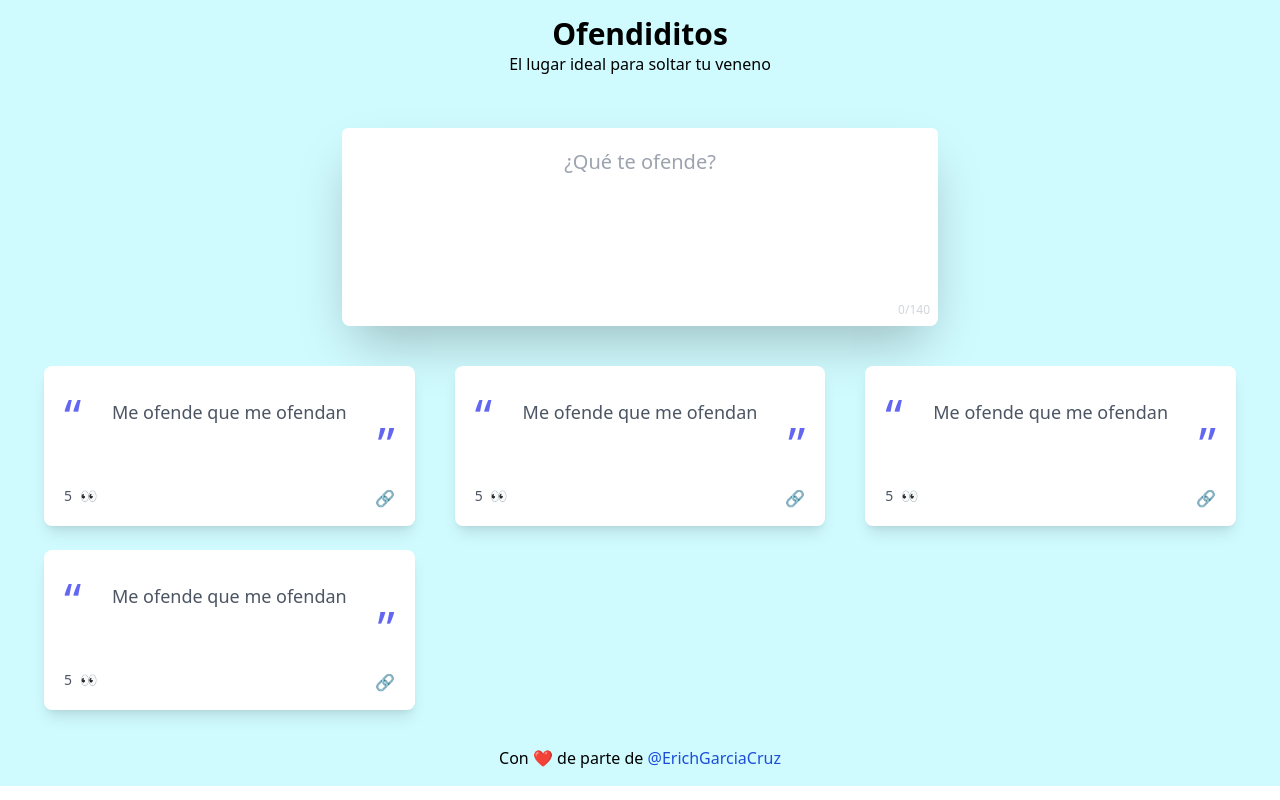
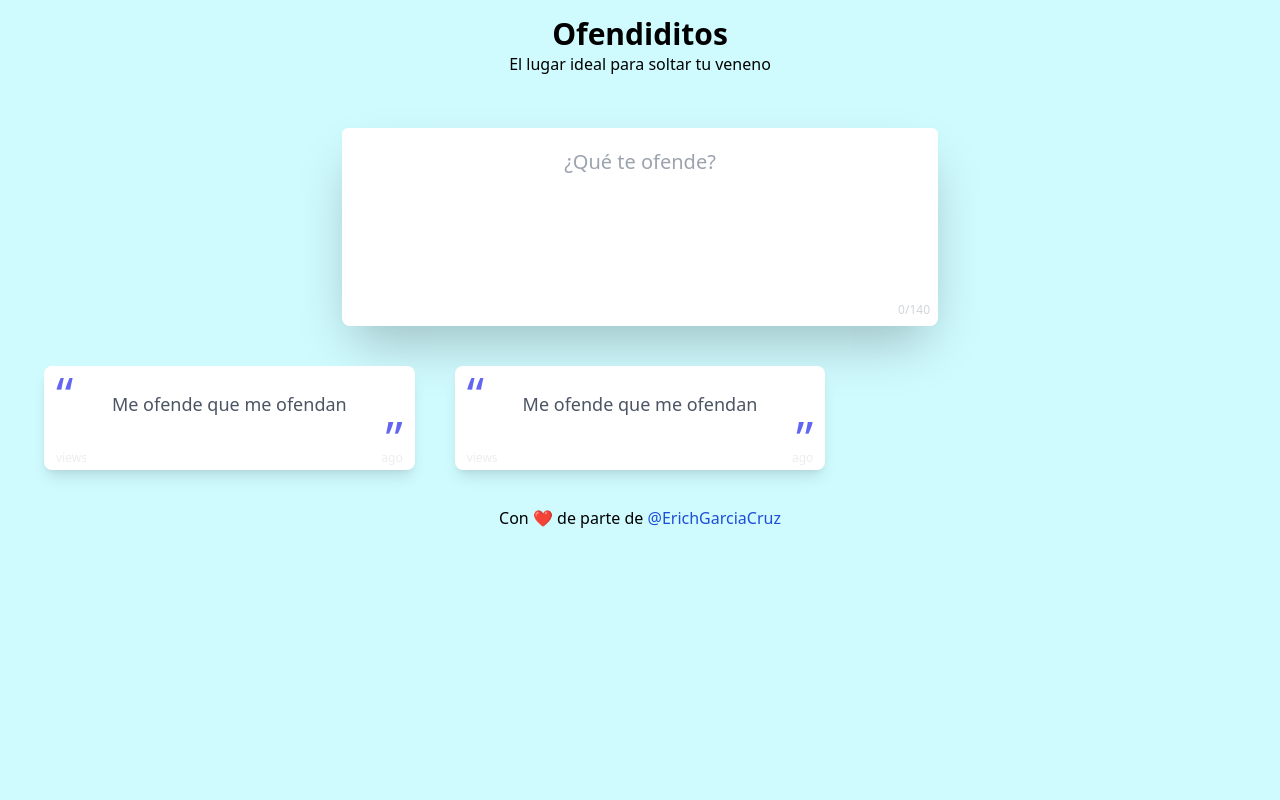
Before and after one commit to n3omaster/ofendiditos, a React (Create React App) app: page / in a window 1280 px wide. Built offline with nearby package versions, Linux system fonts and the light colour scheme.

Commit message:
Improved Desing Better state management on Homepage

```diff
--- a/public/index.html
+++ b/public/index.html
@@ -25,7 +25,7 @@
   <title>Ofendiditos</title>
 </head>
 
-<body>
+<body class="h-screen bg-cyan-100">
   <noscript>You need to enable JavaScript to run this app.</noscript>
   <div id="root"></div>
   <!--
--- a/src/App.js
+++ b/src/App.js
@@ -7,7 +7,7 @@ import { HomePage } from './pages/HomePage';
 
 function App() {
   return (
-    <div className="bg-cyan-100 py-4 px-6">
+    <div className="py-4 px-6">
 
       <Link to="/">
         <a href="/"><h1 className="text-3xl font-bold text-center">Ofendiditos</h1></a>
--- a/src/components/OffenseCard.js
+++ b/src/components/OffenseCard.js
@@ -4,23 +4,20 @@ import React from 'react'
 // Wouter Router like React Router
 import { Link } from "wouter";
 
-function OffenseCard({ offense = { id: 0, text: "", views: 1, timestamp: "" } }) {
-
-    // Use a custom Hook for the visits
-    // useHitView()
+function OffenseCard({ offense = { id: 0, text: "", views: 1, timestamp: "1 hour" } }) {
 
     return (
         <Link to={`/offense/${offense.id}`}>
             <a href={`/offense/${offense.id}`} className="animate__animated animate__fadeIn min-w-screen flex items-center justify-center px-5 pt-5 pb-1">
-                <div className="w-full mx-auto rounded-lg bg-white shadow-lg px-5 pt-5 pb-4 text-gray-800">
-                    <div className="w-full mb-10">
-                        <div className="text-5xl text-indigo-500 text-left leading-tight h-3">“</div>
-                        <p className="text-lg text-gray-600 text-center px-5">{offense.text}</p>
-                        <div className="text-5xl text-indigo-500 text-right leading-tight h-3 -mt-3">”</div>
+                <div className="w-full mx-auto rounded-lg bg-white shadow-lg px-3 pt-1 pb-1 text-gray-800">
+                    <div className="w-full">
+                        <div className="text-5xl text-indigo-500 text-left h-3">“</div>
+                        <p className="text-lg text-gray-600 text-center px-5 py-2 break-all">{offense.text}</p>
+                        <div className="text-5xl text-indigo-500 text-right h-3 -mt-3">”</div>
                     </div>
-                    <div className="w-full flex justify-between pt-5">
-                        <p className="text-sm text-gray-600 text-center">5 <span className='ml-1'>👀</span></p>
-                        <p>🔗</p>
+                    <div className="w-full flex justify-between pt-6 opacity-10 hover:opacity-90">
+                        <p className="text-xs text-gray-600 text-center">{offense.views} views</p>
+                        <p className="text-xs text-gray-600 text-center">{offense.timestamp} ago</p>
                     </div>
                 </div>
             </a>
--- a/src/components/OffensePost.js
+++ b/src/components/OffensePost.js
@@ -2,12 +2,21 @@ import React, { useState } from 'react'
 
 function OffensePost({ setOffenses }) {
 
-    const [offense, setOffense] = useState({ text: "" })
+    const [offense, setOffense] = useState({
+        id: 0,
+        text: "",
+        views: 0,
+        timestamp: ""
+    })
     const [offensecount, setOffensecount] = useState(0)
 
-    const handleSubmit = event => {
+    // Send the offense to the DB
+    const handleSubmit = (event) => {
 
-        setOffense({ text: event.target.value })
+        setOffense({
+            ...offense,
+            text: event.target.value
+        })
         setOffensecount(event.target.value.length)
 
         if (event.keyCode === 13 && event.shiftKey === false) {
--- a/src/components/OffenseView.js
+++ b/src/components/OffenseView.js
@@ -1,12 +1,15 @@
 import React from 'react'
+import { useVisit } from "../hooks/useVisit";
 
 export const OffenseView = ({ params }) => {
 
-    console.log(params.id)
+    // Use custom hook for a visit hit
+    const [visit, hit] = useVisit(params.views)
 
     return (
         <>
-            <h1>{params.id}</h1>
+            <h1>{params.id} {visit}</h1>
+            <button onClick={hit}>Hit</button>
         </>
     )
 }
--- /dev/null
+++ b/src/hooks/useVisit.js
@@ -0,0 +1,12 @@
+import { useState } from "react"
+
+export const useVisit = (initialVisit = 1) => {
+
+    const [visit, setVisit] = useState(initialVisit)
+
+    const hit = () => {
+        setVisit(visit => visit + 1)
+    }
+
+    return [visit, hit]
+}
--- a/src/pages/HomePage.js
+++ b/src/pages/HomePage.js
@@ -9,8 +9,6 @@ export const HomePage = () => {
     const [offenses, setOffenses] = useState([
         { id: 1, text: 'Me ofende que me ofendan' },
         { id: 2, text: 'Me ofende que me ofendan' },
-        { id: 3, text: 'Me ofende que me ofendan' },
-        { id: 4, text: 'Me ofende que me ofendan' }
     ])
 
     return (
--- a/tailwind.config.js
+++ b/tailwind.config.js
@@ -3,7 +3,8 @@ const defaultTheme = require('tailwindcss/defaultTheme')
 /** @type {import('tailwindcss').Config} */
 module.exports = {
   content: [
-    "./src/**/*.{js,jsx,ts,tsx}"
+    "./src/**/*.{js,jsx,ts,tsx}",
+    "./public/index.html"
   ],
   theme: {
     extend: {
```
Also changed, not shown: src/hooks/useHitView.js (line endings or trailing spaces), 12 other files (tests, documents, lock files or other folders).
